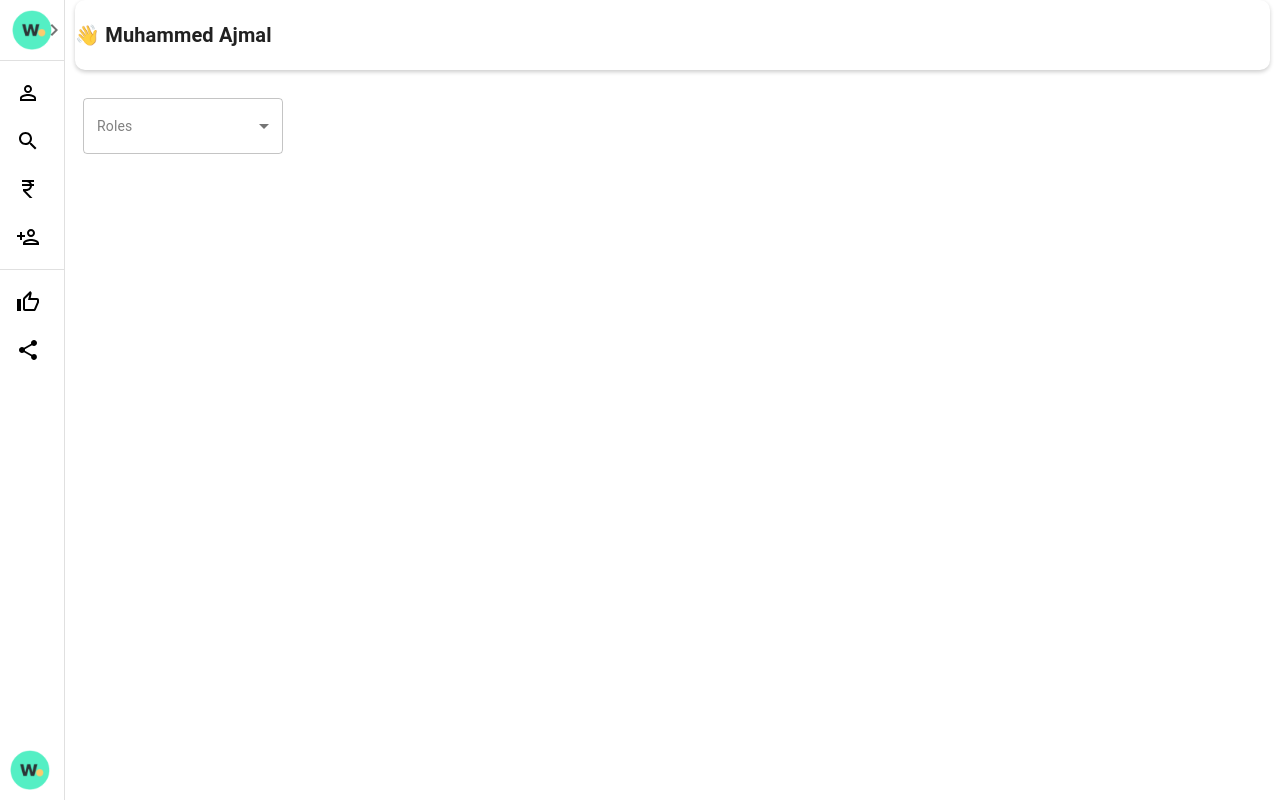
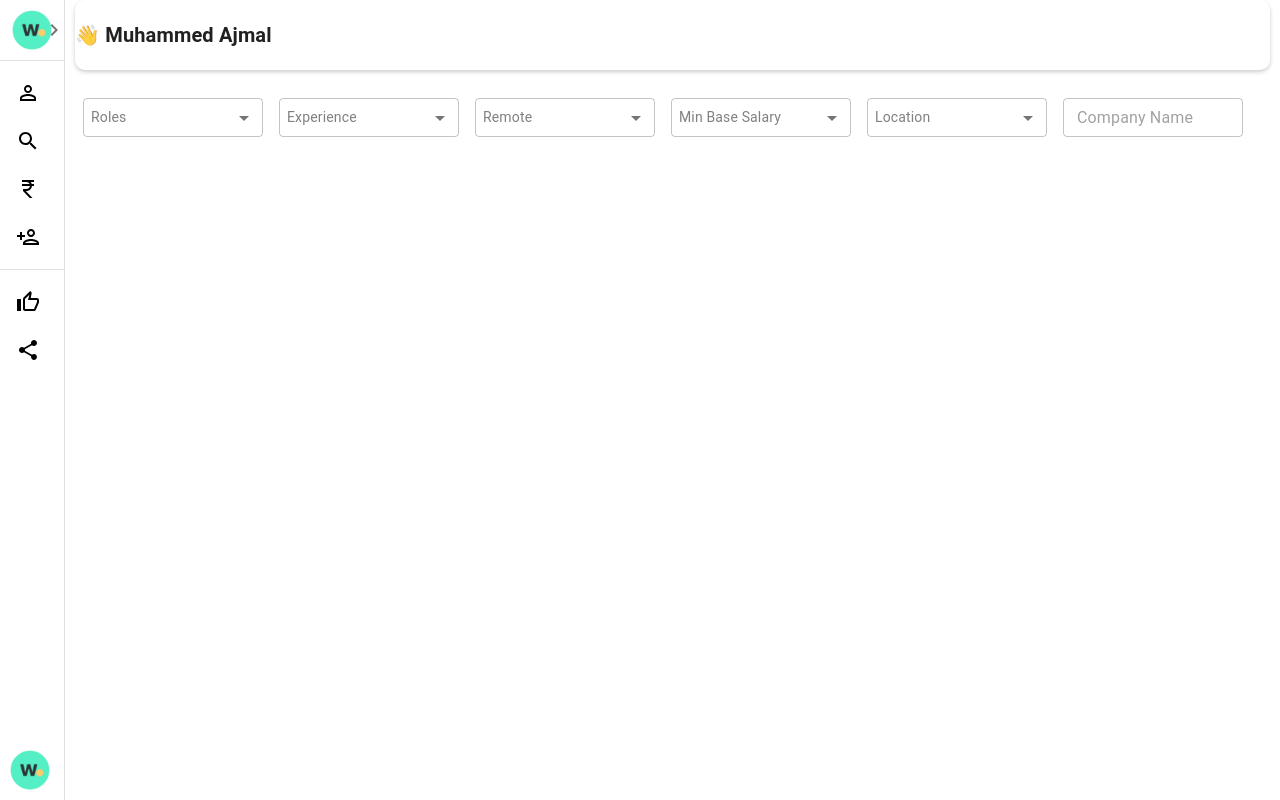
Before and after one commit to ajmalmohad/weekday, a React (Vite) app: page / in a window 1280 px wide. Built offline with nearby package versions, Linux system fonts and the light colour scheme.

Commit message:
feat: filter handling in ui

```diff
--- a/src/App.tsx
+++ b/src/App.tsx
@@ -2,11 +2,18 @@ import CssBaseline from "@mui/material/CssBaseline";
 import Box from "@mui/material/Box";
 import { MiniDrawer } from './components/drawer';
 import MultipleSelectChip from './components/select';
+import { OutlinedInput } from "@mui/material";
+import { filterOptions } from "./components/filters";
 import "./App.css";
 
 export default function App() {
-  let onSelectionChange = (selectedItems: string[]) => {
-    console.log(selectedItems);
+  // Higher order function for doing simple partial application
+  const onSelectionChange = (optionName: string) => (selectedItems: string[]) => {
+    console.log(`Option: ${optionName}, Selected Items: `, selectedItems);
+  }
+
+  const onCompanySearch = (e: React.ChangeEvent<HTMLInputElement>) => {
+    console.log(e.target.value);
   }
 
   return (
@@ -18,11 +25,19 @@ export default function App() {
           <p>👋 Muhammed Ajmal</p>
         </div>
         <div className="filters">
-          <MultipleSelectChip
-            onSelectionChange={onSelectionChange}
-            name="Roles"
-            options={["frontend", "backend"]}
-            mode={"multiple"}
+          {filterOptions.map((option) => (
+            <MultipleSelectChip
+              key={option.name}
+              onSelectionChange={onSelectionChange(option.name)}
+              name={option.name}
+              options={option.options}
+              mode={option.mode}
+            />
+          ))}
+          <OutlinedInput
+            placeholder="Company Name"
+            onChange={onCompanySearch}
+            sx={{ height: 39, margin: 1, width: 180 }}
           />
         </div>
       </Box>
--- /dev/null
+++ b/src/components/filters.tsx
@@ -0,0 +1,36 @@
+interface FilterOption {
+    name: string;
+    options: string[];
+    mode: 'multiple' | 'single';
+}
+
+export const filterOptions: FilterOption[] = [
+    {
+        name: "Roles",
+        options: ["Backend", "Frontend", "Fullstack", "IOS", "Flutter", "React Native",
+            "Dev-Ops", "Android", "Tech Lead", "Data Science", "Data Engineer", "NLP",
+            "Computer Vision", "Deep Learning", "Web 3"],
+        mode: "multiple"
+    },
+    {
+        name: "Experience",
+        options: ["1", "2", "3", "4", "5", "6", "7", "8", "9", "10"],
+        mode: "single"
+    },
+    {
+        name: "Remote",
+        options: ["remote", "onsite", "hybrid"],
+        mode: "multiple"
+    },
+    {
+        name: "Min Base Salary",
+        options: ["0 LPA", "10 LPA", "20 LPA", "30 LPA", "40 LPA",
+            "50 LPA", "60 LPA", "70 LPA"],
+        mode: "single"
+    },
+    {
+        name: "Location",
+        options: ["India", "USA", "UK", "Canada", "Australia"],
+        mode: "multiple"
+    },
+];
--- a/src/components/select.tsx
+++ b/src/components/select.tsx
@@ -12,7 +12,7 @@ interface MultipleSelectChipProps {
 
 export default function MultipleSelectChip(
   { options, mode, name, onSelectionChange }:
-  MultipleSelectChipProps) {
+    MultipleSelectChipProps) {
   const [item, setItems] = React.useState<string[]>([]);
 
   const handleChange = (event: SelectChangeEvent<typeof item>) => {
@@ -31,8 +31,13 @@ export default function MultipleSelectChip(
   };
 
   return (
-    <FormControl sx={{ m: 1, minWidth: 200 }}>
+    <FormControl sx={{ m: 1, minWidth: 180 }}>
       <Select
+        sx={{
+          '& .MuiSelect-select': {
+            padding: 1,
+          }
+        }}
         multiple={mode === 'multiple'}
         displayEmpty
         value={item}
@@ -43,6 +48,9 @@ export default function MultipleSelectChip(
             <Box sx={{ display: 'flex', flexWrap: 'wrap', gap: 0.5 }}>
               {selected.map((value) => (
                 <Chip
+                  sx={{
+                    height: 22,
+                  }}
                   key={value}
                   label={value}
                   clickable
--- a/src/store/searchJobSlice.ts
+++ b/src/store/searchJobSlice.ts
@@ -16,12 +16,12 @@ interface Job {
 }
 
 interface JobFilters {
+  jobRole: string | null;
   minExp: number | null;
+  remote: boolean | null;
+  minJdSalary: number | null;
+  location: string | null;
   companyName: string | null;
-  location: string | null;
-  remote: boolean | null;
-  jobRole: string | null;
-  minJdSalary: number | null;
 }
 
 interface Pagination {
@@ -39,12 +39,12 @@ interface SearchJobState {
 const initialState: SearchJobState = {
   jobs: [],
   filters: {
+    jobRole: null,
     minExp: null,
+    remote: null,
+    minJdSalary: null,
+    location: null,
     companyName: null,
-    location: null,
-    remote: null,
-    jobRole: null,
-    minJdSalary: null,
   },
   pagination: {
     offset: 0,
```
